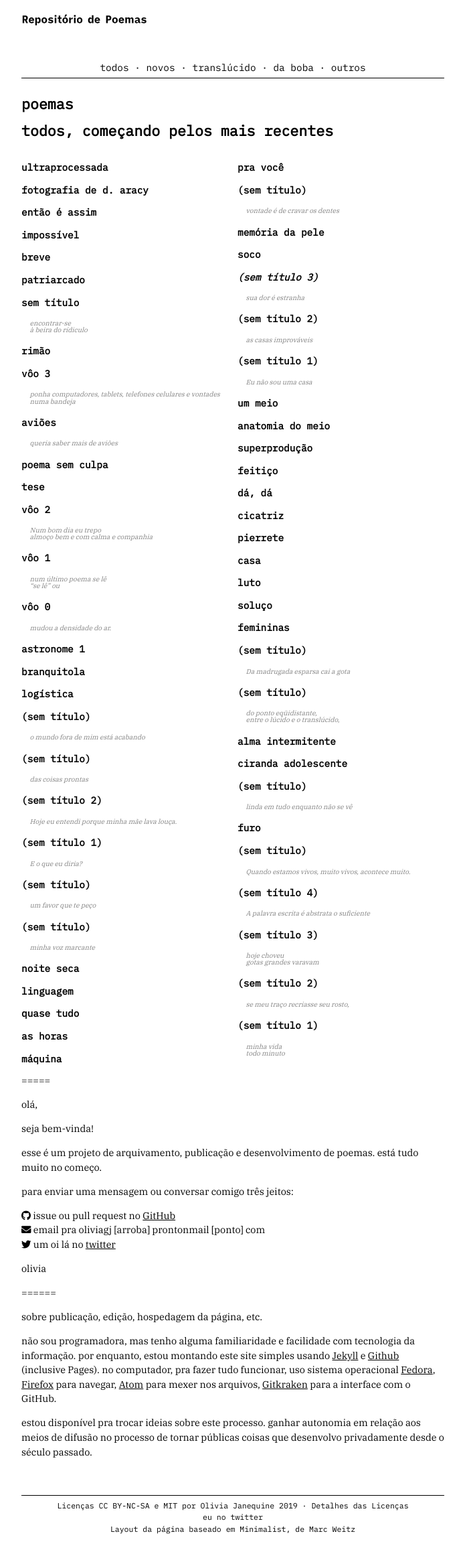
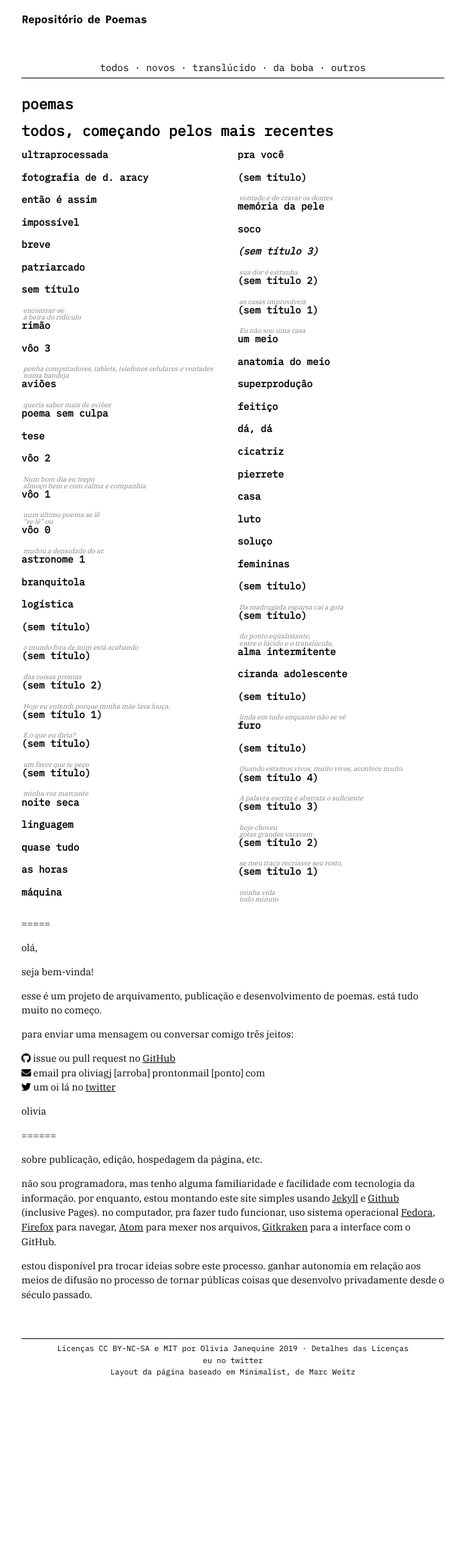
Before and after one commit to olivia-olivia/olivia-olivia.github.io, a Jekyll site: the page built from index.md, in a window 1280 px wide. Shown: the whole page at 67% size, without its empty margins (292-987 px from the left). Built offline with Jekyll 4.4.1, drawn with Linux system fonts in a browser that asks for light colours; nearby versions of some CDN libraries; comment, search, counter and statistics services are not loaded; after the commit the page ends 2082 px from its top, so only the background shows below that.

Commit message:
corrigindo listão

```diff
--- a/assets/css/style.css
+++ b/assets/css/style.css
@@ -22,6 +22,7 @@ h3	{
 
 h4	{
 		font-family: 'IBM Plex Mono', monospace;
+		margin-top: 0;
 }
 
 a:link, a:visited	{
@@ -124,7 +125,7 @@ a:hover	{
 	font-size:0.7em;
 	color: grey;
 	font-style: italic;
-	margin: 0px 0px 0px 1.25em;
+	margin: 0px 0px 0px 0.25em;
 	line-height: 100%;
 	padding-top: 0px;
 }
```
